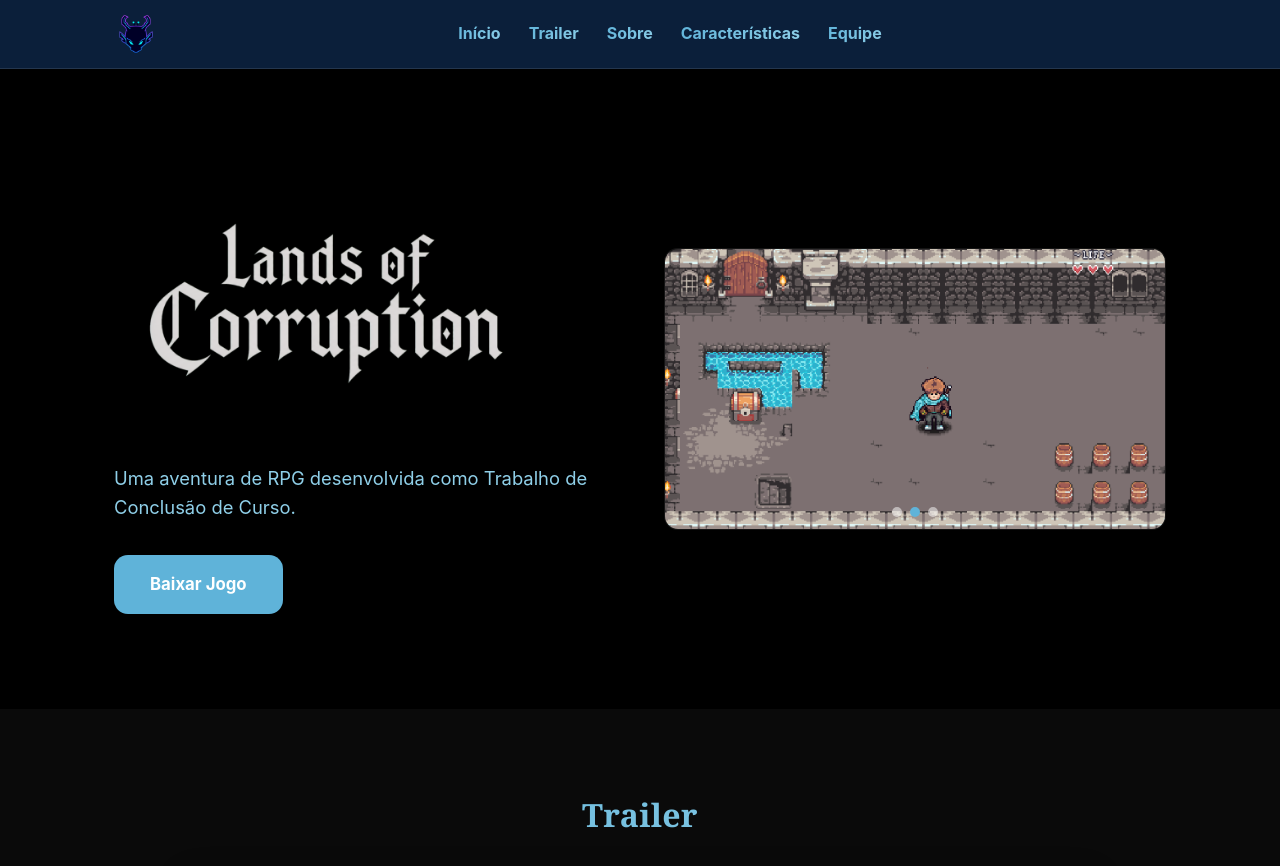
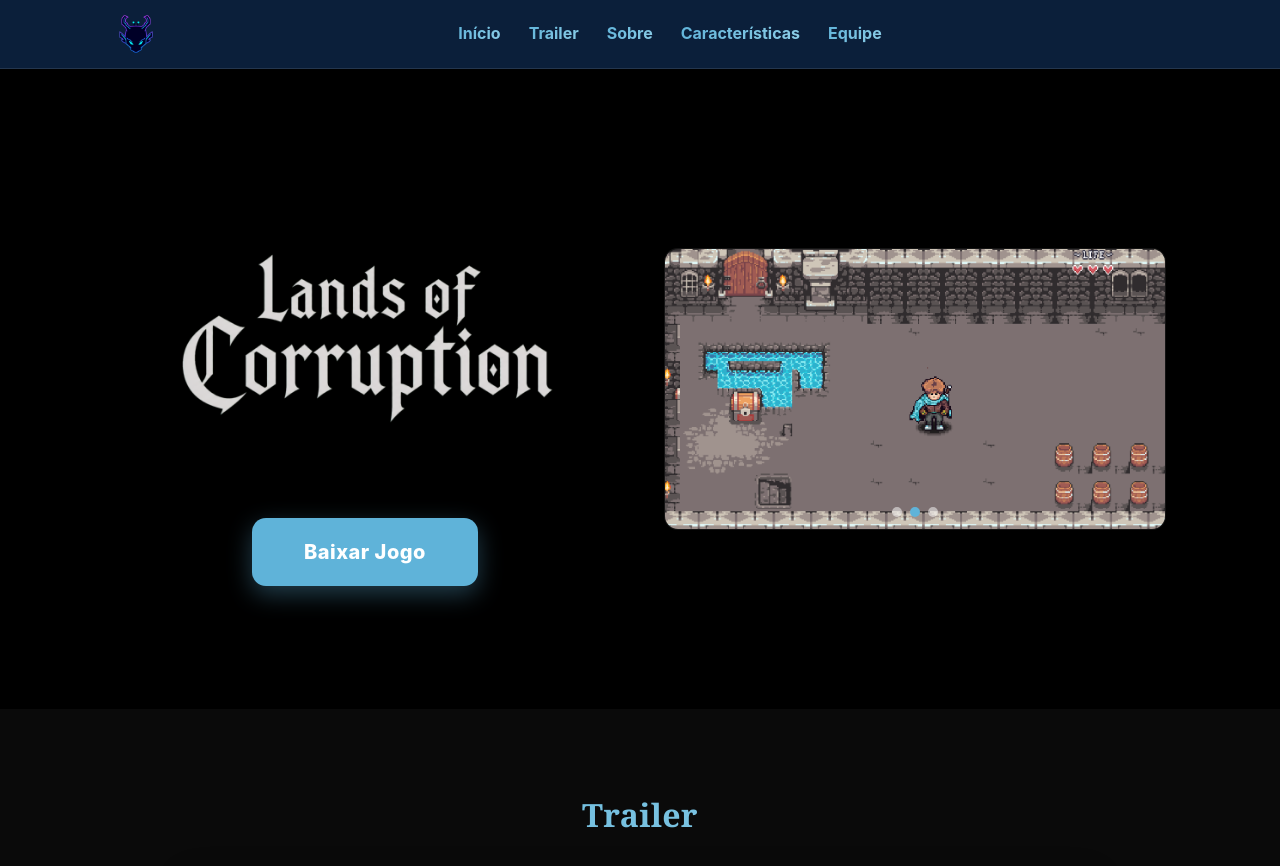
Before and after one commit to projetotccash-bit/landing_of_corruption, a React (Vite) app: page / in a window 1280 px wide. Shown: the top 866 px of the page. Built offline with nearby package versions, Linux system fonts and the light colour scheme.

Commit message:
feat: remove texto de subtitulo e destaca botao Baixar Jogo centralizado abaixo do logo

```diff
--- a/src/App.tsx
+++ b/src/App.tsx
@@ -50,9 +50,6 @@ export default function App() {
         <div className="hero-content">
           <img src={logoTitle} alt="Lands of Corruption" className="hero-logo" />
           <h1 className="sr-only">Lands of Corruption</h1>
-          <p className="hero-subtitle">
-            Uma aventura de RPG desenvolvida como Trabalho de Conclusão de Curso.
-          </p>
           <a
             className="btn-download"
             href="#LINK_DO_DOWNLOAD_AQUI"
--- a/src/styles.css
+++ b/src/styles.css
@@ -110,13 +110,19 @@ section h2 {
   min-height: 80vh;
   scroll-margin-top: 80px;
 }
+.hero-content {
+  display: flex;
+  flex-direction: column;
+  align-items: center;
+  text-align: center;
+}
 /* LOGO DO TÍTULO NO HERO — IMAGEM */
 .hero-logo {
-  max-width: 420px;
+  max-width: 440px;
   width: 100%;
   height: auto;
   display: block;
-  margin: 0 0 20px;
+  margin: 0 auto 32px auto;
   object-fit: contain;
 }
 
@@ -132,27 +138,25 @@ section h2 {
   white-space: nowrap;
   border: 0;
 }
-.hero-subtitle {
-  font-size: 1.15rem;
-  color: var(--cor-texto-suave);
-  margin: 0 0 32px;
-  max-width: 480px;
-}
 .btn-download {
-  display: inline-block;
+  display: inline-flex;
+  align-items: center;
+  justify-content: center;
   background: var(--cor-destaque);
   color: #ffffff;
-  font-weight: 700;
-  font-size: 1.05rem;
-  padding: 16px 36px;
+  font-weight: 800;
+  font-size: 1.25rem;
+  letter-spacing: 0.5px;
+  padding: 18px 52px;
   border-radius: var(--raio);
   text-decoration: none;
-  box-shadow: var(--sombra-suave);
-  transition: transform 0.2s ease, background 0.2s ease;
+  box-shadow: 0 8px 24px rgba(95, 179, 217, 0.35);
+  transition: transform 0.25s ease, background 0.25s ease, box-shadow 0.25s ease;
 }
 .btn-download:hover {
   background: var(--cor-destaque-hover);
-  transform: translateY(-2px);
+  transform: translateY(-3px) scale(1.03);
+  box-shadow: 0 12px 32px rgba(95, 179, 217, 0.5);
 }
 
 /* ===== CARROSSEL DE IMAGENS ===== */
```
